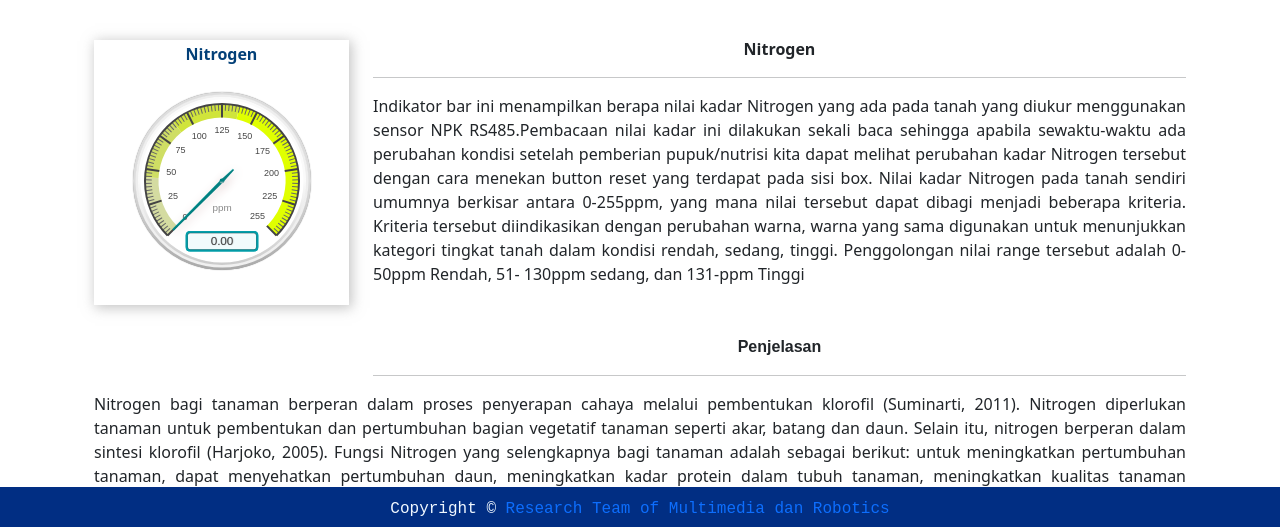
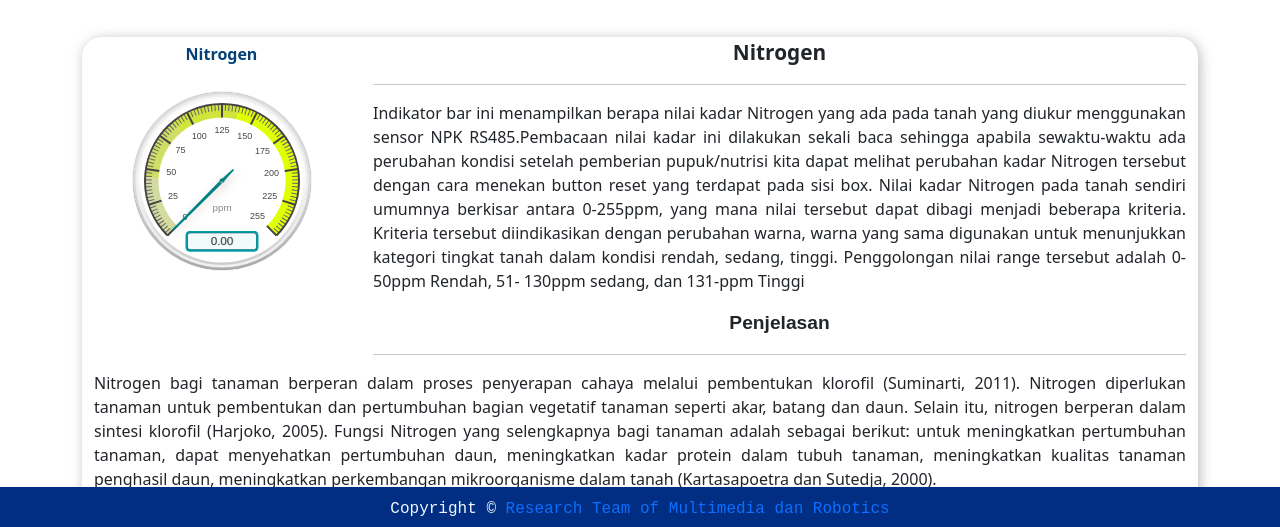
Before and after one commit to multimedia-dan-robotika/Sistem-Cerdas-IKN, a plain HTML site: page Lora_Web_Server/data/info.html in a window 1280 px wide. Shown: the part 273-800 px from the top of the page. Drawn offline with Linux system fonts and the light colour scheme; no server answers.

Commit message:
update tampilan layout dan konten

```diff
--- a/Lora_Web_Server/data/style.css
+++ b/Lora_Web_Server/data/style.css
@@ -107,14 +107,26 @@ input {
 
 .head-des {
   font-weight: bolder;
+  font-size: 130%;
 }
 
 .head-artikel {
-  padding-top: 4%;
+  /* padding-top: %; */
+  font-size: 120%;
   text-align: center;
   font-weight: bolder;
   font-family: sans-serif;
 
+}
+
+.batas {
+  box-shadow: 2px 2px 12px 1px rgba(140, 140, 140, .5);
+  transition: transform .2s;
+  border-radius: 20px;
+}
+
+.batas:hover {
+  transform: scale(1.01);
 }
 
 .artikel-conten {
@@ -168,7 +180,7 @@ body {
 .card-info {
   transition: transform .2s;
   /* Animation */
-  box-shadow: 2px 2px 12px 1px rgba(140, 140, 140, .5);
+  /* box-shadow: 2px 2px 12px 1px rgba(140, 140, 140, .5); */
   padding-bottom: 1%;
   margin-top: 1%;
   align-items: center;
@@ -178,9 +190,9 @@ body {
   transform: scale(1.1);
 }
 
-.card-info:hover {
+/* .card-info:hover {
   transform: scale(1.1);
-}
+} */
 
 .card-title {
   padding-top: 1%;
```
